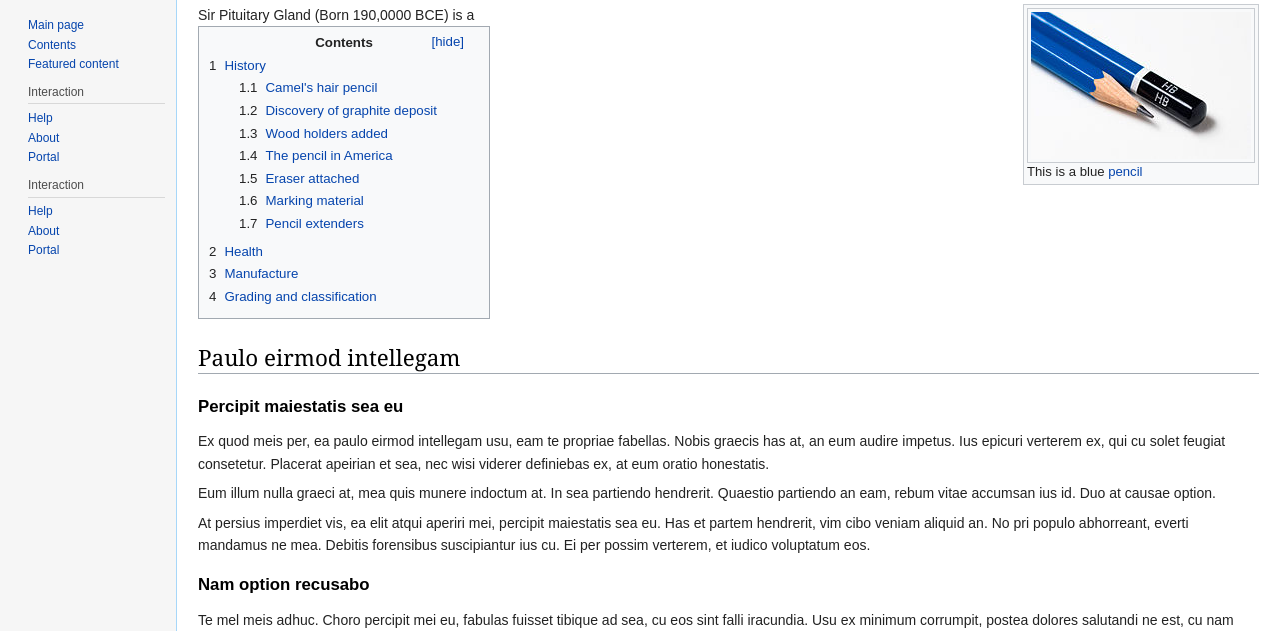
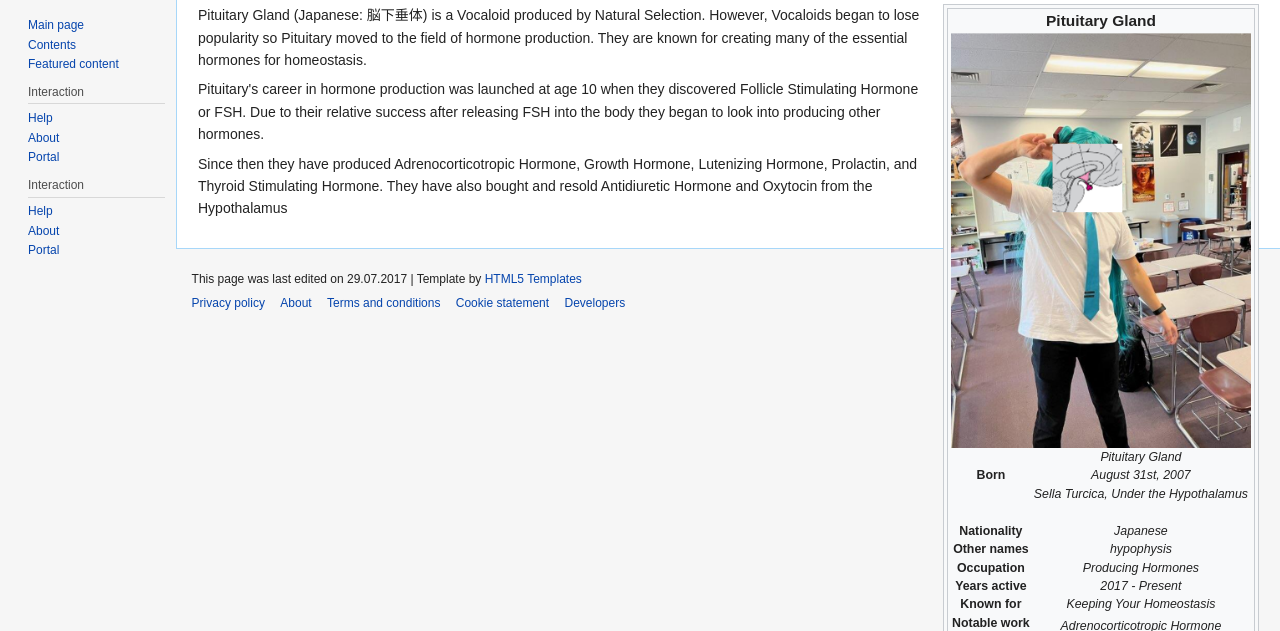
Before and after one commit to github-account-i-guess/Gland-Wikipedia, a plain HTML site: page index.html in a window 1280 px wide. Shown: the part 169-800 px from the top of the page. Drawn offline with nearby package versions, Linux system fonts and the light colour scheme; a web font is replaced by a local one.

Commit message:
Added things

```diff
--- a/index.html
+++ b/index.html
@@ -1,5 +1,6 @@
 <!doctype html>
 <html class="no-js" lang="en">
+
 <head>
 	<meta charset="utf-8">
 	<meta http-equiv="x-ua-compatible" content="ie=edge">
@@ -7,11 +8,13 @@
 	<meta name="description" content="">
 	<meta name="viewport" content="width=device-width, initial-scale=1">
 	<link rel="canonical" href="http://html5-templates.com/" />
-        <link rel="apple-touch-icon" href="apple-touch-icon.png">
+	<link rel="apple-touch-icon" href="img/wikipedia.png">
+	<link rel="icon" href="img/wikipedia.ico">
 	<!-- Place favicon.ico in the root directory -->
 	<link rel="stylesheet" href="style.css">
 	<script src="js/vendor/modernizr-2.8.3.min.js"></script>
 </head>
+
 <body>
 	<!--[if lt IE 8]>
             <p class="browserupgrade">You are using an <strong>outdated</strong> browser. Please <a href="https://browsehappy.com/">upgrade your browser</a> to improve your experience.</p>
@@ -46,7 +49,8 @@
 		</div>
 		<div class="mainsection">
 			<div class="headerLinks">
-					<span class="user">Not logged in</span> <a href="#">Talk</a> <a href="#">Contributions</a> <a href="#">Create account</a> <a href="#">Log in</a>
+				<span class="user">Not logged in</span> <a href="#">Talk</a> <a href="#">Contributions</a> <a
+					href="#">Create account</a> <a href="#">Log in</a>
 			</div>
 			<div class="tabs clearfix">
 				<div class="tabsLeft">
@@ -82,12 +86,68 @@
 
 				<div class="articleRight">
 					<div class="articleRightInner">
-							<img src="img/pencil.jpg" alt="pencil" />
+						<table class="infobox biography vcard">
+							<tbody>
+								<tr>
+									<th colspan="2" class="infobox-above" style="font-size:125%;">
+										<div class="fn" style="display:inline-block" id="card-info-title"><i>name</i></div>
+									</th>
+								</tr>
+								<tr>
+									<td colspan="2" class="infobox-image"><span class="mw-default-size"
+											typeof="mw:File/Frameless">
+											<img alt="alt" src="img/pencil.jpg" decoding="async" class="mw-file-element"
+												id="main-image"></span>
+										<!-- <div class="infobox-caption"><i>caption</i></div> -->
+									</td>
+								</tr>
+								<tr>
+							</tbody>
+							<tbody id="card-info">
+									<th scope="row" class="infobox-label">Born</th>
+									<td class="infobox-data">
+										<div style="display:inline" class="nickname"><i>birth_name</i></div>
+										<br><i>birth_date</i><br>
+										<div style="display:inline" class="birthplace"><i>birth_place</i></div>
+									</td>
+								</tr>
+								<tr>
+									<th scope="row" class="infobox-label">Died</th>
+									<td class="infobox-data"><i>death_date</i><br>
+										<div style="display:inline" class="deathplace"><i>death_place</i></div>
+									</td>
+								</tr>
+								<tr>
+									<th scope="row" class="infobox-label">Nationality</th>
+									<td class="infobox-data category"><i>nationality</i></td>
+								</tr>
+								<tr>
+									<th scope="row" class="infobox-label">Other&nbsp;names</th>
+									<td class="infobox-data nickname"><i>other_names</i></td>
+								</tr>
+								<tr>
+									<th scope="row" class="infobox-label">Occupation</th>
+									<td class="infobox-data role"><i>occupation</i></td>
+								</tr>
+								<tr>
+									<th scope="row" class="infobox-label">Years&nbsp;active</th>
+									<td class="infobox-data"><i>years_active</i></td>
+								</tr>
+								<tr>
+									<th scope="row" class="infobox-label">Known&nbsp;for</th>
+									<td class="infobox-data"><i>known_for</i></td>
+								</tr>
+								<tr>
+									<th scope="row" class="infobox-label" style="vertical-align:top;"><span
+											style="white-space:nowrap;">Notable work</th>
+									<td class="infobox-data"><i>notable_works</i></td>
+								</tr>
+							</tbody>
+						</table>
 					</div>
-						This is a blue <a href="">pencil</a>
 				</div>
 				<div id="intro-paragraph"></div>
-					<div class="contentsPanel">
+				<!-- <div class="contentsPanel">
 					<div class="contentsHeader">Contents</div>
 					<ul>
 						<li>
@@ -106,38 +166,64 @@
 						<li><span>3</span><a href="#">Manufacture</a></li>
 						<li><span>4</span><a href="#">Grading and classification</a></li>
 					</ul>
-					</div>
-					<h2>Paulo eirmod intellegam</h2>
+				</div> -->
+				<!-- <h2>Paulo eirmod intellegam</h2>
 				<h3>Percipit maiestatis sea eu</h3>
-					<p>Ex quod meis per, ea paulo eirmod intellegam usu, eam te propriae fabellas. Nobis graecis has at, an eum audire impetus. Ius epicuri verterem ex, qui cu solet feugiat consetetur. Placerat apeirian et sea, nec wisi viderer definiebas ex, at eum oratio honestatis.</p>
-					<p>Eum illum nulla graeci at, mea quis munere indoctum at. In sea partiendo hendrerit. Quaestio partiendo an eam, rebum vitae accumsan ius id. Duo at causae option.</p>
-					<p>At persius imperdiet vis, ea elit atqui aperiri mei, percipit maiestatis sea eu. Has et partem hendrerit, vim cibo veniam aliquid an. No pri populo abhorreant, everti mandamus ne mea. Debitis forensibus suscipiantur ius cu. Ei per possim verterem, et iudico voluptatum eos.</p>
+				<p>Ex quod meis per, ea paulo eirmod intellegam usu, eam te propriae fabellas. Nobis graecis has at, an
+					eum audire impetus. Ius epicuri verterem ex, qui cu solet feugiat consetetur. Placerat apeirian et
+					sea, nec wisi viderer definiebas ex, at eum oratio honestatis.</p>
+				<p>Eum illum nulla graeci at, mea quis munere indoctum at. In sea partiendo hendrerit. Quaestio
+					partiendo an eam, rebum vitae accumsan ius id. Duo at causae option.</p>
+				<p>At persius imperdiet vis, ea elit atqui aperiri mei, percipit maiestatis sea eu. Has et partem
+					hendrerit, vim cibo veniam aliquid an. No pri populo abhorreant, everti mandamus ne mea. Debitis
+					forensibus suscipiantur ius cu. Ei per possim verterem, et iudico voluptatum eos.</p>
 				<h3>Nam option recusabo</h3>
-					<p>Te mel meis adhuc. Choro percipit mei eu, fabulas fuisset tibique ad sea, cu eos sint falli iracundia. Usu ex minimum corrumpit, postea dolores salutandi ne est, cu nam option recusabo reprehendunt. Prima vocibus argumentum ex usu. Nam te legere salutatus dissentiunt, his ei principes prodesset, est possit blandit ex.</p>
-					<p>Pro no rebum timeam necessitatibus, et mnesarchum quaerendum has. Duo molestie interesset at. Vel ad legere populo. Sed ne saepe doming perpetua. Omnis iuvaret volumus an duo, qui duis audiam fabellas in.</p>
-					<p>Te has amet modo perfecto, te eum mucius conclusionemque, mel te erat deterruisset. Duo ceteros phaedrum id, ornatus postulant in sea. His at autem inani volutpat. Tollit possit in pri, platonem persecuti ad vix, vel nisl albucius gloriatur no.</p>
+				<p>Te mel meis adhuc. Choro percipit mei eu, fabulas fuisset tibique ad sea, cu eos sint falli
+					iracundia. Usu ex minimum corrumpit, postea dolores salutandi ne est, cu nam option recusabo
+					reprehendunt. Prima vocibus argumentum ex usu. Nam te legere salutatus dissentiunt, his ei principes
+					prodesset, est possit blandit ex.</p>
+				<p>Pro no rebum timeam necessitatibus, et mnesarchum quaerendum has. Duo molestie interesset at. Vel ad
+					legere populo. Sed ne saepe doming perpetua. Omnis iuvaret volumus an duo, qui duis audiam fabellas
+					in.</p>
+				<p>Te has amet modo perfecto, te eum mucius conclusionemque, mel te erat deterruisset. Duo ceteros
+					phaedrum id, ornatus postulant in sea. His at autem inani volutpat. Tollit possit in pri, platonem
+					persecuti ad vix, vel nisl albucius gloriatur no.</p>
 				<h2>Sed rebum regione suscipit</h2>
-					<p>Ea duo atqui incorrupte, sed rebum regione suscipit ex, mea ex dicant percipit referrentur. Dicat luptatum constituam vix ut. His vide platonem omittantur id, vel quis vocent an. Ad pro inani zril omnesque. Mollis forensibus sea an, vim habeo adipisci contentiones ad, tale autem graecis ne sit.</p>
+				<p>Ea duo atqui incorrupte, sed rebum regione suscipit ex, mea ex dicant percipit referrentur. Dicat
+					luptatum constituam vix ut. His vide platonem omittantur id, vel quis vocent an. Ad pro inani zril
+					omnesque. Mollis forensibus sea an, vim habeo adipisci contentiones ad, tale autem graecis ne sit.
+				</p> -->
 
-					<div class="lavenderBox">
+				<!-- <div class="lavenderBox">
 					<div class="header">Panel title</div>
-						<div class="subtitle linklist"><a href="#">Lorem</a> <a href="#">Ipsum</a> <a href="#">Dolorestitas</a> </div>
+					<div class="subtitle linklist"><a href="#">Lorem</a> <a href="#">Ipsum</a> <a
+							href="#">Dolorestitas</a> </div>
 					<div class="linklist">
-							<a href="#">Percipit </a> <a href="#">Mnesarchum </a> <a href="#">Molestie </a> <a href="#">Phaedrum </a> <a href="#">Luptatum constituam </a> <a href="#">Habeo adipisci </a> <a href="#">Inani zril  </a> <a href="#">Forensibus sea </a> <a href="#">Habeo adipisci </a> <a href="#">Minimum corrumpit </a> <a href="#">Regione suscipit </a> <a href="#">Has et partem </a><a href="#">Percipit </a> <a href="#">Mnesarchum </a> <a href="#">Molestie </a> <a href="#">Phaedrum </a> <a href="#">Luptatum constituam </a> <a href="#">Habeo adipisci </a> <a href="#">Inani zril  </a> <a href="#">Vel nisl albucius </a> <a href="#">Habeo adipisci </a> <a href="#">Minimum corrumpit </a> <a href="#">Regione suscipit </a> <a href="#">Percipit maiestatis </a> <a href="#">Regione suscipit </a> <a href="#">Percipit maiestatis </a>
+						<a href="#">Percipit </a> <a href="#">Mnesarchum </a> <a href="#">Molestie </a> <a
+							href="#">Phaedrum </a> <a href="#">Luptatum constituam </a> <a href="#">Habeo adipisci </a>
+						<a href="#">Inani zril </a> <a href="#">Forensibus sea </a> <a href="#">Habeo adipisci </a> <a
+							href="#">Minimum corrumpit </a> <a href="#">Regione suscipit </a> <a href="#">Has et partem
+						</a><a href="#">Percipit </a> <a href="#">Mnesarchum </a> <a href="#">Molestie </a> <a
+							href="#">Phaedrum </a> <a href="#">Luptatum constituam </a> <a href="#">Habeo adipisci </a>
+						<a href="#">Inani zril </a> <a href="#">Vel nisl albucius </a> <a href="#">Habeo adipisci </a>
+						<a href="#">Minimum corrumpit </a> <a href="#">Regione suscipit </a> <a href="#">Percipit
+							maiestatis </a> <a href="#">Regione suscipit </a> <a href="#">Percipit maiestatis </a>
 					</div>
 
 					<div class="subtitle">Subtitle</div>
-					</div>
+				</div> -->
 
-					<div class="categories">
+				<!-- <div class="categories">
 					<a href="#">Minimum corrumpit </a> <a href="#">Regione suscipit </a> <a href="#">Has et partem </a>
-					</div>
+				</div> -->
 
 			</div>
 			<div class="pagefooter">
-					This page was last edited on 29.07.2017 | Template by <a href="http://html5-templates.com/" target="_blank" rel="nofollow">HTML5 Templates</a> <!-- Please leave this link unchanged -->
+				This page was last edited on 29.07.2017 | Template by <a href="http://html5-templates.com/"
+					target="_blank" rel="nofollow">HTML5 Templates</a> <!-- Please leave this link unchanged -->
 				<div class="footerlinks">
-						<a href="#">Privacy policy</a> <a href="#">About</a> <a href="#">Terms and conditions</a> <a href="#">Cookie statement</a> <a href="#">Developers</a>
+					<a href="#">Privacy policy</a> <a href="#">About</a> <a href="#">Terms and conditions</a> <a
+						href="#">Cookie statement</a> <a href="#">Developers</a>
 				</div>
 			</div>
 
@@ -153,4 +239,5 @@
 
 
 </body>
+
 </html>
--- a/page-handling.js
+++ b/page-handling.js
@@ -1,27 +1,126 @@
 class Page {
-    constructor (title, introParagraph) {
+    constructor (title, introParagraph, cardInfo) {
         this.title = title;
         // this.img = img;
         this.introParagraph = introParagraph;
+        this.cardInfo = cardInfo;
     }
 }
 const pages = {
-    "Pituitary Gland": new Page("Pituitary Gland", "Sir Pituitary Gland (Born 190,0000 BCE) is a"),
-    "Thyroid": new Page("Thyroid", "Queen Thyroid (Born 1512) is a")
+    "Pituitary Gland": new Page("Pituitary Gland", "<p>Pituitary Gland (Japanese: 脳下垂体) is a Vocaloid produced by Natural Selection. However, Vocaloids began to lose popularity so Pituitary moved to the field of hormone production. They are known for creating many of the essential hormones for homeostasis.</p><p>Pituitary's career in hormone production was launched at age 10 when they discovered Follicle Stimulating Hormone or FSH. Due to their relative success after releasing FSH into the body they began to look into producing other hormones.</p><p>Since then they have produced Adrenocorticotropic Hormone, Growth Hormone, Lutenizing Hormone, Prolactin, and Thyroid Stimulating Hormone. They have also bought and resold Antidiuretic Hormone and Oxytocin from the Hypothalamus</p>", {
+        name: "Pituitary Gland",
+        birth_name: "Pituitary Gland",
+        birth_date: "August 31st, 2007",
+        birth_place: "Sella Turcica, Under the Hypothalamus",
+        death_date: "",
+        death_place: "",
+        Died: "",
+        nationality: "Japanese",
+        other_names: "hypophysis",
+        occupation: `Producing Hormones`,
+        years_active: "2017 - Present",
+        known_for: "Keeping Your Homeostasis",
+        notable_works: `
+        <ul>
+            <li>Adrenocorticotropic Hormone</li>
+            <li>Follicle-Stimulating Hormone</li>
+            <li>Growth Hormone</li>
+            <li>Luteinizing Hormone</li>
+            <li>Prolactin</li>
+            <li>Thyroid-Stimulating Hormone</li>
+        </ul>
+        `
+    }),
+    "Thyroid": new Page("Thyroid", "Queen Thyroid (Born 1512) is a", {
+        name:"",
+        birth_name:"",
+        birth_date:"",
+        birth_place:"",
+        death_date:"",
+        death_place:"",
+        died:"",
+        nationality:"",
+        other_names:"",
+        occupation:"",
+        years_active:"",
+        known_for:"",
+        notable_works:""
+    }),
+    "Parathyroid": new Page("Thyroid", "Queen Thyroid (Born 1512) is a", {
+        name:"",
+        birth_name:"",
+        birth_date:"",
+        birth_place:"",
+        death_date:"",
+        death_place:"",
+        died:"",
+        nationality:"",
+        other_names:"",
+        occupation:"",
+        years_active:"",
+        known_for:"",
+        notable_works:""
+    }),
+    "Adrenal Gland": new Page("Thyroid", "Queen Thyroid (Born 1512) is a", {
+        name:"",
+        birth_name:"",
+        birth_date:"",
+        birth_place:"",
+        death_date:"",
+        death_place:"",
+        died:"",
+        nationality:"",
+        other_names:"",
+        occupation:"",
+        years_active:"",
+        known_for:"",
+        notable_works:""
+    }),
+    "Pancreas": new Page("Thyroid", "Queen Thyroid (Born 1512) is a", {
+        name:"",
+        birth_name:"",
+        birth_date:"",
+        birth_place:"",
+        death_date:"",
+        death_place:"",
+        died:"",
+        nationality:"",
+        other_names:"",
+        occupation:"",
+        years_active:"",
+        known_for:"",
+        notable_works:""
+    })
 };
 
 const select = document.querySelector("#page-select");
 const pageTitle = document.querySelector("title");
 const htmlTitle = document.querySelector("#title");
 const introP = document.querySelector("#intro-paragraph");
+const mainImage = document.querySelector("#main-image");
+const cardInfoHtml = document.querySelector("#card-info");
+const cardInfoCopy = cardInfoHtml.cloneNode(true);
+const cardInfoTitle = document.querySelector("#card-info-title");
 const updatePage = e => {
     const { value } = select;
     const page = pages[value];
     if (!page) return;
-    const { title, introParagraph } = page;
-    pageTitle.innerHTML = title;
+    const { title, introParagraph, cardInfo } = page;
+    cardInfoHtml.innerHTML   = cardInfoCopy.innerHTML;
+
+    pageTitle.innerHTML = title + " - Wikipedia";
     htmlTitle.innerHTML = title;
+    cardInfoTitle.innerHTML = title;
     introP.innerHTML = introParagraph;
+    mainImage.src = `img/${value}.png`;
+    console.log(mainImage.src);
+    mainImage.width = 300;
+    const cardInfoObj  = Object.entries(cardInfo);
+    for (const [key, value] of cardInfoObj) {
+        cardInfoHtml.innerHTML = cardInfoHtml
+            .innerHTML
+            .replace(new RegExp(`(?<=>)${key}(?=<)`, "gm"), value);
+    }
 };
 updatePage();
 select.addEventListener("change", updatePage);
```
Also changed, not shown: templateObj.js (added, +15 -0 lines), img/Parathyroid.png (added), img/Pituitary Gland.png (added), img/Thyroid.png (added), img/istockphoto-1088253378-612x612.jpg (deleted), img/wikipedia.ico (added), img/wikipedia.png (added), test.html (added). Lines whose indentation alone changed are shown as unchanged.
